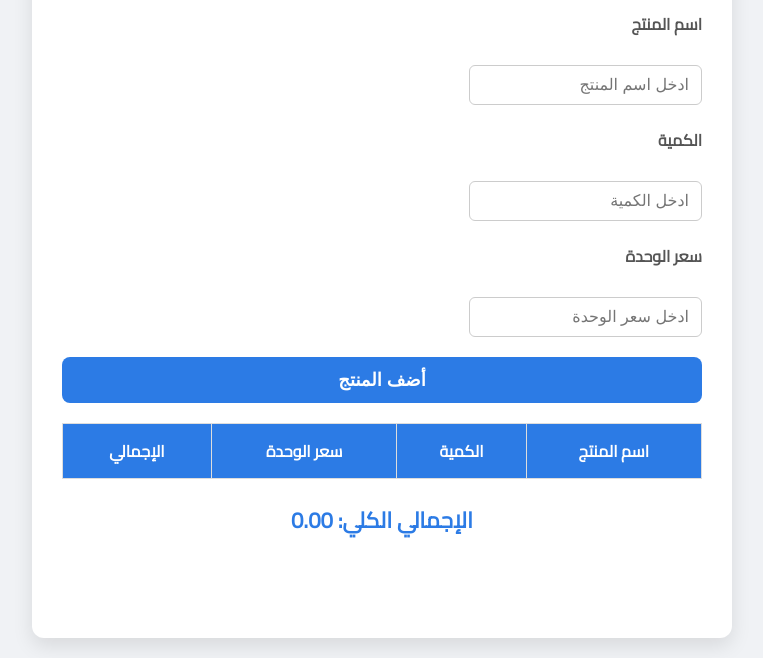
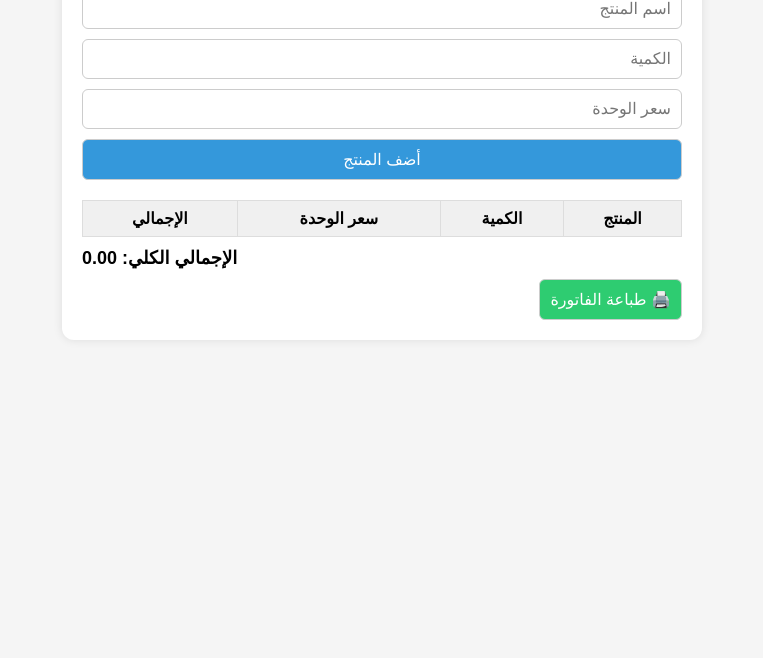
Before and after one commit to hassan12577/Hassan, a plain HTML site: page index.html in a window 1280 px wide. Shown: the part 142-800 px from the top of the page, without its empty margins (258-1021 px from the left). Drawn offline with Linux system fonts and the light colour scheme.

Commit message:
Add files via upload

```diff
--- a/index.html
+++ b/index.html
@@ -2,42 +2,37 @@
 <!DOCTYPE html>
 <html lang="ar" dir="rtl">
 <head>
-  <meta charset="UTF-8" />
-  <title>فاتورة مبيعات احترافية</title>
-  <link href="https://fonts.googleapis.com/css2?family=Cairo&display=swap" rel="stylesheet" />
-  <link rel="stylesheet" href="style.css" />
+  <meta charset="UTF-8">
+  <meta name="viewport" content="width=device-width, initial-scale=1">
+  <title>فاتورة مبيعات</title>
+  <link rel="stylesheet" href="style.css">
 </head>
 <body>
   <div class="container">
-    <h1>فاتورة مبيعات احترافية</h1>
-    <form id="invoiceForm" onsubmit="return false;">
-      <label for="productName">اسم المنتج</label>
-      <input type="text" id="productName" placeholder="ادخل اسم المنتج" required />
+    <h1>فاتورة المبيعات</h1>
 
-      <label for="quantity">الكمية</label>
-      <input type="number" id="quantity" placeholder="ادخل الكمية" min="1" required />
-
-      <label for="price">سعر الوحدة</label>
-      <input type="number" id="price" placeholder="ادخل سعر الوحدة" min="0" step="0.01" required />
-
-      <button type="submit" onclick="addItem()">أضف المنتج</button>
+    <form>
+      <input type="text" id="productName" placeholder="اسم المنتج" required>
+      <input type="number" id="quantity" placeholder="الكمية" required>
+      <input type="number" id="price" placeholder="سعر الوحدة" step="0.01" required>
+      <button type="button" onclick="addItem()">أضف المنتج</button>
     </form>
 
-    <table id="invoiceTable" aria-label="جدول الفاتورة">
+    <table>
       <thead>
         <tr>
-          <th>اسم المنتج</th>
+          <th>المنتج</th>
           <th>الكمية</th>
           <th>سعر الوحدة</th>
           <th>الإجمالي</th>
         </tr>
       </thead>
-      <tbody>
-        <!-- المنتجات المضافة -->
-      </tbody>
+      <tbody id="invoiceBody"></tbody>
     </table>
 
     <div id="total">الإجمالي الكلي: 0.00</div>
+
+    <button type="button" onclick="printInvoice()" id="printBtn">🖨️ طباعة الفاتورة</button>
   </div>
 
   <script src="script.js"></script>
--- a/script.js
+++ b/script.js
@@ -1,6 +1,7 @@
-const tbody = document.querySelector('#invoiceTable tbody');
-const totalDiv = document.getElementById('total');
+
 let totalAmount = 0;
+const tbody = document.getElementById("invoiceBody");
+const totalDiv = document.getElementById("total");
 
 function addItem() {
   const name = document.getElementById('productName').value.trim();
@@ -22,14 +23,16 @@ function addItem() {
     <td>${qty}</td>
     <td>${price.toFixed(2)}</td>
     <td>${itemTotal.toFixed(2)}</td>
-    `
-  ;
+    `;
   tbody.appendChild(row);
 
-  // تصحيح تحديث نص الإجمالي الكلي
   totalDiv.textContent = `الإجمالي الكلي: ${totalAmount.toFixed(2)}`;
 
   document.getElementById('productName').value = '';
   document.getElementById('quantity').value = '';
   document.getElementById('price').value = '';
-  document.getElementById('productName').focus();}
+  document.getElementById('productName').focus();
+}
+
+function printInvoice() {
+  window.print();}
--- a/style.css
+++ b/style.css
@@ -1,102 +1,96 @@
 
-* {
-  box-sizing: border-box;
-}
 body {
   font-family: 'Cairo', sans-serif;
-  background: #f0f2f5;
+  background: #f5f5f5;
   margin: 0;
+  padding: 0;
+  direction: rtl;
+}
+
+.container {
+  max-width: 600px;
+  margin: 30px auto;
   padding: 20px;
-  display: flex;
-  justify-content: center;
-  min-height: 100vh;
+  background: white;
+  border-radius: 12px;
+  box-shadow: 0 0 10px rgba(0,0,0,0.1);
 }
-.container {
-  background: #fff;
-  border-radius: 12px;
-  padding: 25px 30px;
-  width: 100%;
-  max-width: 700px;
-  box-shadow: 0 8px 20px rgba(0,0,0,0.1);
-}
+
 h1 {
   text-align: center;
-  margin-bottom: 25px;
   color: #333;
-  font-weight: 700;
-  letter-spacing: 1px;
 }
+
 form {
-  display: grid;
-  grid-template-columns: 1fr 1fr 1fr;
-  gap: 20px;
-  margin-bottom: 15px;
+  display: flex;
+  flex-direction: column;
+  gap: 10px;
+  margin-bottom: 20px;
 }
-label {
-  grid-column: span 3;
-  font-weight: 600;
-  color: #555;
-  margin-bottom: 6px;
-  display: block;
+
+input, button {
+  padding: 10px;
+  font-size: 16px;
+  border-radius: 6px;
+  border: 1px solid #ccc;
 }
-input[type="text"], input[type="number"] {
-  padding: 10px 12px;
-  border-radius: 6px;
-  border: 1.8px solid #ccc;
-  font-size: 16px;
-  transition: border-color 0.3s ease;
+
+button {
+  background: #3498db;
+  color: white;
+  cursor: pointer;
+  transition: background 0.3s;
 }
-input[type="text"]:focus, input[type="number"]:focus {
-  border-color: #2c7be5;
-  outline: none;
+
+button:hover {
+  background: #2980b9;
 }
-button {
-  grid-column: span 3;
-  padding: 12px;
-  background-color: #2c7be5;
-  border: none;
-  border-radius: 8px;
-  color: white;
-  font-size: 18px;
-  font-weight: 600;
-  cursor: pointer;
-  transition: background-color 0.3s ease;
-}
-button:hover {
-  background-color: #255ec4;
-}
+
 table {
   width: 100%;
   border-collapse: collapse;
-  margin-top: 20px;
-  font-size: 16px;
+  margin-bottom: 10px;
 }
-thead {
-  background-color: #2c7be5;
-  color: white;
-  font-weight: 600;
-}
+
 th, td {
-  padding: 12px 15px;
   border: 1px solid #ddd;
+  padding: 8px;
   text-align: center;
 }
-tbody tr:nth-child(even) {
-  background-color: #f9f9f9;
+
+thead {
+  background-color: #f0f0f0;
 }
+
 #total {
-  margin-top: 20px;
-  font-size: 22px;
-  font-weight: 700;
-  color: #2c7be5;
-  text-align: center;
-  user-select: none;
+  font-weight: bold;
+  font-size: 18px;
+  text-align: left;
 }
-@media (max-width: 480px) {
-  form {
-    grid-template-columns: 1fr;
+
+#printBtn {
+  background: #2ecc71;
+  margin-top: 10px;
+}
+
+@media print {
+  body {
+    background: white;
   }
-  button {
-    grid-column: span 1;
+  .container {
+    box-shadow: none;
+    padding: 0;
+    border: none;
+  }
+  form,
+  #printBtn {
+    display: none;
+  }
+  table {
+    font-size: 14px;
+  }
+  #total {
+    margin-top: 10px;
+    font-size: 18px;
   }
 }
```
